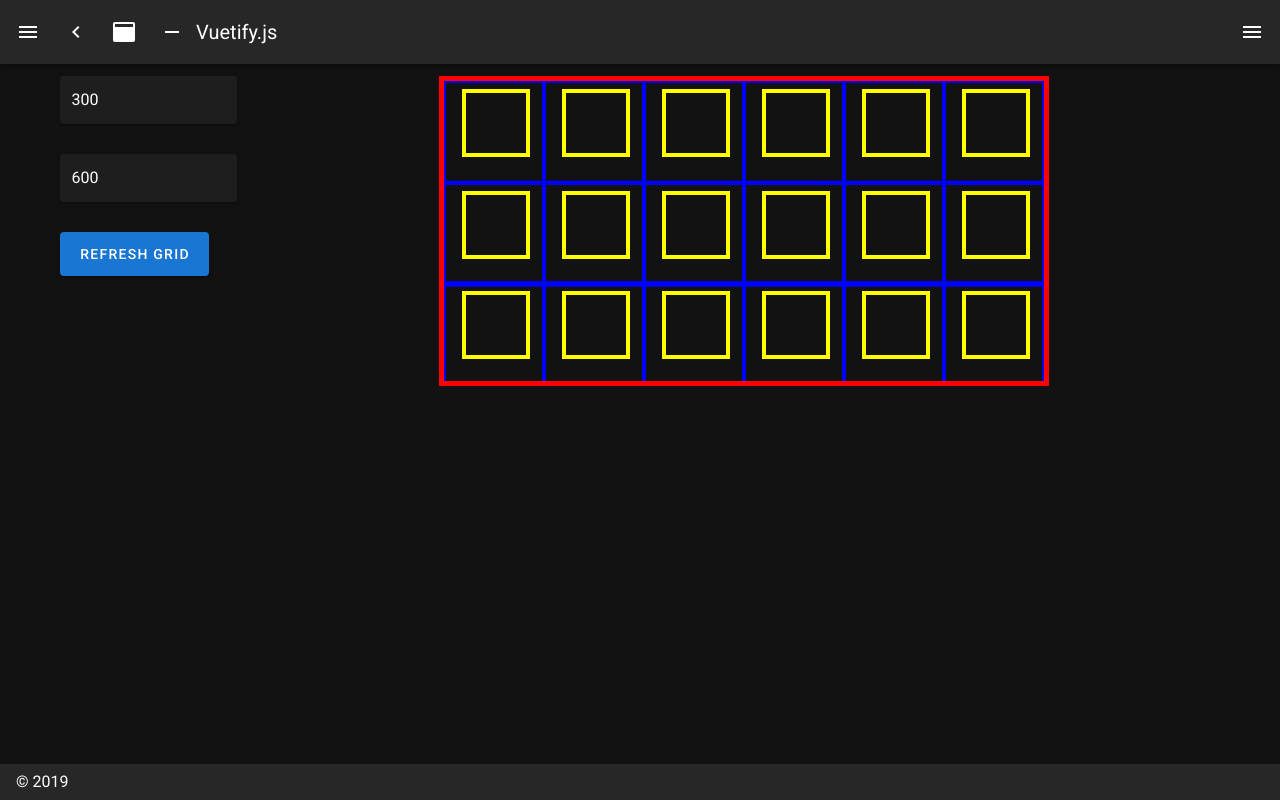
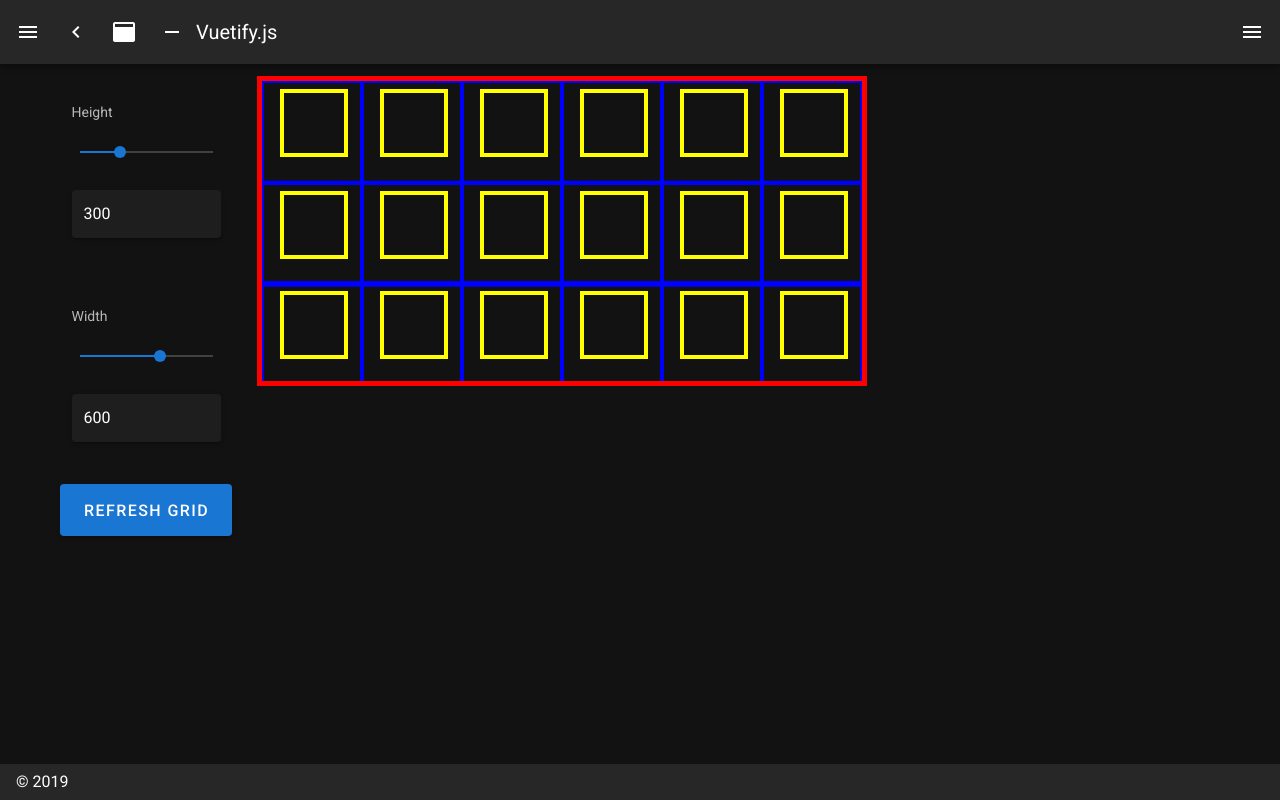
Before and after one commit to BangRocket/canvas-test, a Nuxt app: page /canvas in a window 1280 px wide. Built offline with nearby package versions, Linux system fonts and the light colour scheme.

Commit message:
testing platform complete, need to fix scaling calculations

```diff
--- a/components/ItemTable.vue
+++ b/components/ItemTable.vue
@@ -2,7 +2,7 @@
   <div :style="style" :class="{ showborder: border }" class="viewport">
     <canvas
       :id="0"
-      :key="0"
+      :key="bgDraw"
       :ref="'bg'"
       :name="'bg'"
       :height="canvasHeight"
@@ -10,7 +10,7 @@
     ></canvas>
     <canvas
       :id="1"
-      :key="1"
+      :key="poiDraw"
       :ref="'poi'"
       :name="'poi'"
       :height="canvasHeight"
@@ -18,7 +18,7 @@
     ></canvas>
     <canvas
       :id="2"
-      :key="2"
+      :key="overlayDraw"
       :ref="'overlay'"
       :name="'overlay'"
       :height="canvasHeight"
@@ -26,7 +26,7 @@
     ></canvas>
     <canvas
       :id="3"
-      :key="3"
+      :key="textDraw"
       :ref="'text'"
       :name="'text'"
       :height="canvasHeight"
@@ -96,6 +96,9 @@ export default {
       this.context({ layer: canvas, context: ctx })
       this.counter++
     }
+    this.renderGrid()
+  },
+  updated() {
     this.renderGrid()
   },
   provide() {},
--- a/pages/canvas.vue
+++ b/pages/canvas.vue
@@ -1,13 +1,21 @@
 <template>
-  <v-layout>
+  <div>
     <v-row>
-      <v-col cols="12" sm="6">
-        <v-text-field v-model="canvasHeight" single-line solo></v-text-field>
-        <v-text-field v-model="canvasWidth" single-line solo></v-text-field>
-        <v-btn @click="refresh" large color="primary">Refresh Grid</v-btn>
+      <v-col cols="2">
+        <v-col cols="12">
+          <v-subheader class="pl-0">Height</v-subheader>
+          <v-slider v-model="canvasHeight" thumb-label max="1000"></v-slider
+          ><v-text-field v-model="canvasHeight" single-line solo></v-text-field>
         </v-col>
-    </v-row>
-    <v-flex>
+        <v-col cols="12">
+          <v-subheader class="pl-0">Width</v-subheader>
+          <v-slider v-model="canvasWidth" thumb-label max="1000"></v-slider
+          ><v-text-field v-model="canvasWidth" single-line solo></v-text-field>
+        </v-col>
+
+        <v-btn @click="refresh" x-large color="primary">Refresh Grid</v-btn>
+      </v-col>
+      <v-col cols="10">
         <ItemTable
           :ref="'table'"
           :width="canvasWidth"
@@ -15,8 +23,9 @@
           :border="border"
         >
         </ItemTable>
-    </v-flex>
-  </v-layout>
+      </v-col>
+    </v-row>
+  </div>
 </template>
 
 <script>
```
Lines whose indentation alone changed are shown as unchanged.
